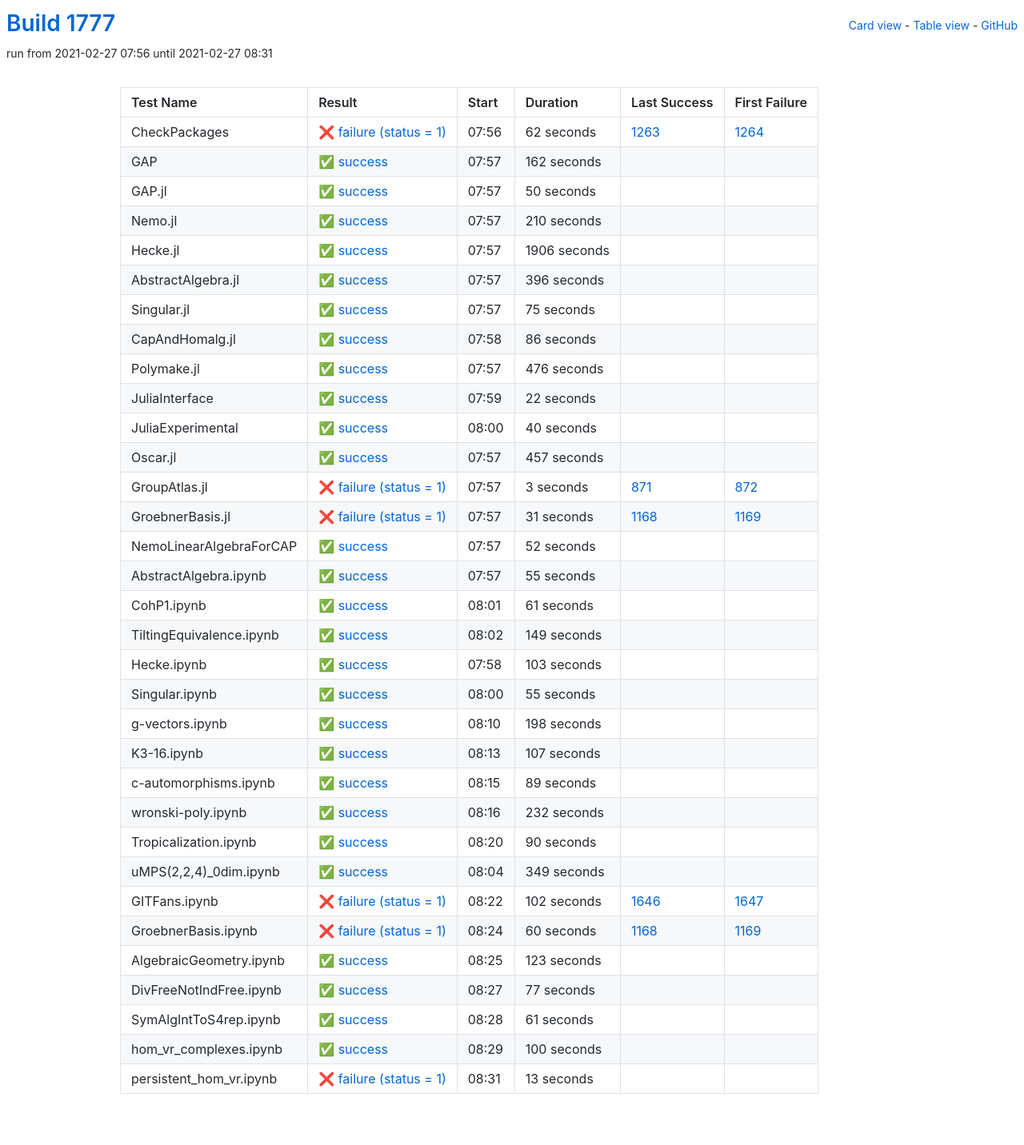
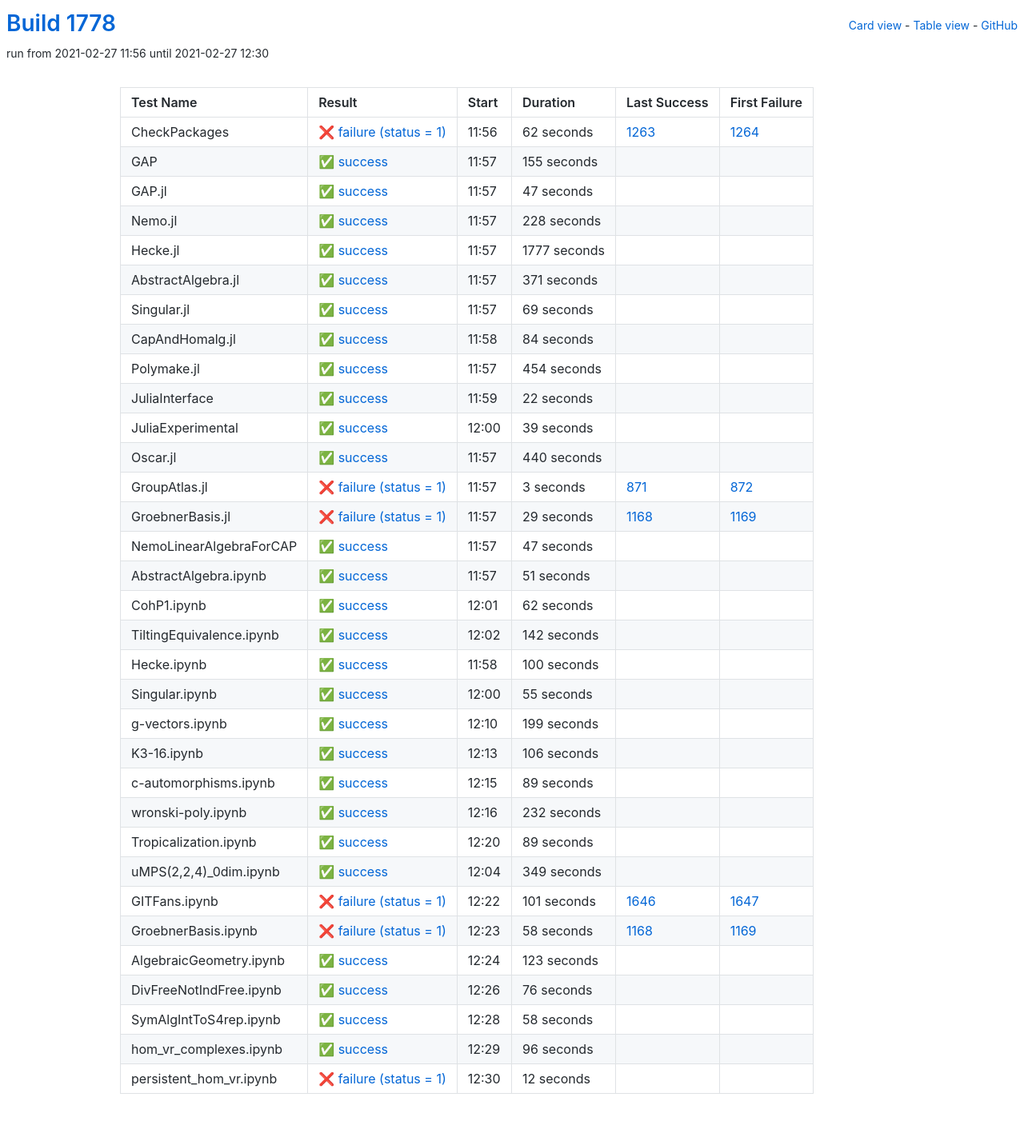
Before and after one commit to oscar-system/oscar-ci-status-stable, a Jekyll site: the page built from table.html, in a window 1280 px wide. Shown: the whole page at 80% size. Built offline with Jekyll 4.4.1, drawn with Linux system fonts in a browser that asks for light colours.

Commit message:
Build #1778

```diff
--- a/_data/ci.yml
+++ b/_data/ci.yml
@@ -1,6 +1,6 @@
 ---
-build: 1777
-build_url: https://oscarci.mathematik.uni-kl.de/job/oscar-stable/1777/
+build: 1778
+build_url: https://oscarci.mathematik.uni-kl.de/job/oscar-stable/1778/
 job: oscar-stable
 organization: oscar-system
 repo: oscar-ci-status-stable
@@ -8,8 +8,8 @@ repourl: https://github.com/oscar-system/oscar-ci-status-stable
 tests:
 - name: CheckPackages
   id: checkpackages
-  log: https://oscarci.mathematik.uni-kl.de/job/oscar-stable/1777/artifact/logs/build-1777/CheckPackages.log
-  start: 2021-02-27 07:56
+  log: https://oscarci.mathematik.uni-kl.de/job/oscar-stable/1778/artifact/logs/build-1778/CheckPackages.log
+  start: 2021-02-27 11:56
   success: false
   exitcode: 1
   status: failure
@@ -20,104 +20,104 @@ tests:
   first_failure_url: https://oscarci.mathematik.uni-kl.de/job/oscar-stable/1264/
 - name: GAP
   id: gap
-  log: https://oscarci.mathematik.uni-kl.de/job/oscar-stable/1777/artifact/logs/build-1777/GAP.log
-  start: 2021-02-27 07:57
+  log: https://oscarci.mathematik.uni-kl.de/job/oscar-stable/1778/artifact/logs/build-1778/GAP.log
+  start: 2021-02-27 11:57
   success: true
   exitcode: 0
   status: success
-  duration: 162
+  duration: 155
   last_success: false
   last_success_url:
   first_failure: false
   first_failure_url:
 - name: GAP.jl
   id: gap-jl
-  log: https://oscarci.mathematik.uni-kl.de/job/oscar-stable/1777/artifact/logs/build-1777/GAP.jl.log
-  start: 2021-02-27 07:57
+  log: https://oscarci.mathematik.uni-kl.de/job/oscar-stable/1778/artifact/logs/build-1778/GAP.jl.log
+  start: 2021-02-27 11:57
   success: true
   exitcode: 0
   status: success
-  duration: 50
+  duration: 47
   last_success: false
   last_success_url:
   first_failure: false
   first_failure_url:
 - name: Nemo.jl
   id: nemo-jl
-  log: https://oscarci.mathematik.uni-kl.de/job/oscar-stable/1777/artifact/logs/build-1777/Nemo.jl.log
-  start: 2021-02-27 07:57
+  log: https://oscarci.mathematik.uni-kl.de/job/oscar-stable/1778/artifact/logs/build-1778/Nemo.jl.log
+  start: 2021-02-27 11:57
   success: true
   exitcode: 0
   status: success
-  duration: 210
+  duration: 228
   last_success: false
   last_success_url:
   first_failure: false
   first_failure_url:
 - name: Hecke.jl
   id: hecke-jl
-  log: https://oscarci.mathematik.uni-kl.de/job/oscar-stable/1777/artifact/logs/build-1777/Hecke.jl.log
-  start: 2021-02-27 07:57
+  log: https://oscarci.mathematik.uni-kl.de/job/oscar-stable/1778/artifact/logs/build-1778/Hecke.jl.log
+  start: 2021-02-27 11:57
   success: true
   exitcode: 0
   status: success
-  duration: 1906
+  duration: 1777
   last_success: false
   last_success_url:
   first_failure: false
   first_failure_url:
 - name: AbstractAlgebra.jl
   id: abstractalgebra-jl
-  log: https://oscarci.mathematik.uni-kl.de/job/oscar-stable/1777/artifact/logs/build-1777/AbstractAlgebra.jl.log
-  start: 2021-02-27 07:57
+  log: https://oscarci.mathematik.uni-kl.de/job/oscar-stable/1778/artifact/logs/build-1778/AbstractAlgebra.jl.log
+  start: 2021-02-27 11:57
   success: true
   exitcode: 0
   status: success
-  duration: 396
+  duration: 371
   last_success: false
   last_success_url:
   first_failure: false
   first_failure_url:
 - name: Singular.jl
   id: singular-jl
-  log: https://oscarci.mathematik.uni-kl.de/job/oscar-stable/1777/artifact/logs/build-1777/Singular.jl.log
-  start: 2021-02-27 07:57
+  log: https://oscarci.mathematik.uni-kl.de/job/oscar-stable/1778/artifact/logs/build-1778/Singular.jl.log
+  start: 2021-02-27 11:57
   success: true
   exitcode: 0
   status: success
-  duration: 75
+  duration: 69
   last_success: false
   last_success_url:
   first_failure: false
   first_failure_url:
 - name: CapAndHomalg.jl
   id: capandhomalg-jl
-  log: https://oscarci.mathematik.uni-kl.de/job/oscar-stable/1777/artifact/logs/build-1777/CapAndHomalg.jl.log
-  start: 2021-02-27 07:58
+  log: https://oscarci.mathematik.uni-kl.de/job/oscar-stable/1778/artifact/logs/build-1778/CapAndHomalg.jl.log
+  start: 2021-02-27 11:58
   success: true
   exitcode: 0
   status: success
-  duration: 86
+  duration: 84
   last_success: false
   last_success_url:
   first_failure: false
   first_failure_url:
 - name: Polymake.jl
   id: polymake-jl
-  log: https://oscarci.mathematik.uni-kl.de/job/oscar-stable/1777/artifact/logs/build-1777/Polymake.jl.log
-  start: 2021-02-27 07:57
+  log: https://oscarci.mathematik.uni-kl.de/job/oscar-stable/1778/artifact/logs/build-1778/Polymake.jl.log
+  start: 2021-02-27 11:57
   success: true
   exitcode: 0
   status: success
-  duration: 476
+  duration: 454
   last_success: false
   last_success_url:
   first_failure: false
   first_failure_url:
 - name: JuliaInterface
   id: juliainterface
-  log: https://oscarci.mathematik.uni-kl.de/job/oscar-stable/1777/artifact/logs/build-1777/JuliaInterface.log
-  start: 2021-02-27 07:59
+  log: https://oscarci.mathematik.uni-kl.de/job/oscar-stable/1778/artifact/logs/build-1778/JuliaInterface.log
+  start: 2021-02-27 11:59
   success: true
   exitcode: 0
   status: success
@@ -128,32 +128,32 @@ tests:
   first_failure_url:
 - name: JuliaExperimental
   id: juliaexperimental
-  log: https://oscarci.mathematik.uni-kl.de/job/oscar-stable/1777/artifact/logs/build-1777/JuliaExperimental.log
-  start: 2021-02-27 08:00
+  log: https://oscarci.mathematik.uni-kl.de/job/oscar-stable/1778/artifact/logs/build-1778/JuliaExperimental.log
+  start: 2021-02-27 12:00
   success: true
   exitcode: 0
   status: success
-  duration: 40
+  duration: 39
   last_success: false
   last_success_url:
   first_failure: false
   first_failure_url:
 - name: Oscar.jl
   id: oscar-jl
-  log: https://oscarci.mathematik.uni-kl.de/job/oscar-stable/1777/artifact/logs/build-1777/Oscar.jl.log
-  start: 2021-02-27 07:57
+  log: https://oscarci.mathematik.uni-kl.de/job/oscar-stable/1778/artifact/logs/build-1778/Oscar.jl.log
+  start: 2021-02-27 11:57
   success: true
   exitcode: 0
   status: success
-  duration: 457
+  duration: 440
   last_success: false
   last_success_url:
   first_failure: false
   first_failure_url:
 - name: GroupAtlas.jl
   id: groupatlas-jl
-  log: https://oscarci.mathematik.uni-kl.de/job/oscar-stable/1777/artifact/logs/build-1777/GroupAtlas.jl.log
-  start: 2021-02-27 07:57
+  log: https://oscarci.mathematik.uni-kl.de/job/oscar-stable/1778/artifact/logs/build-1778/GroupAtlas.jl.log
+  start: 2021-02-27 11:57
   success: false
   exitcode: 1
   status: failure
@@ -164,80 +164,80 @@ tests:
   first_failure_url: https://oscarci.mathematik.uni-kl.de/job/oscar-stable/872/
 - name: GroebnerBasis.jl
   id: groebnerbasis-jl
-  log: https://oscarci.mathematik.uni-kl.de/job/oscar-stable/1777/artifact/logs/build-1777/GroebnerBasis.jl.log
-  start: 2021-02-27 07:57
+  log: https://oscarci.mathematik.uni-kl.de/job/oscar-stable/1778/artifact/logs/build-1778/GroebnerBasis.jl.log
+  start: 2021-02-27 11:57
   success: false
   exitcode: 1
   status: failure
-  duration: 31
+  duration: 29
   last_success: 1168
   last_success_url: https://oscarci.mathematik.uni-kl.de/job/oscar-stable/1168/
   first_failure: 1169
   first_failure_url: https://oscarci.mathematik.uni-kl.de/job/oscar-stable/1169/
 - name: NemoLinearAlgebraForCAP
   id: nemolinearalgebraforcap
-  log: https://oscarci.mathematik.uni-kl.de/job/oscar-stable/1777/artifact/logs/build-1777/NemoLinearAlgebraForCAP.log
-  start: 2021-02-27 07:57
+  log: https://oscarci.mathematik.uni-kl.de/job/oscar-stable/1778/artifact/logs/build-1778/NemoLinearAlgebraForCAP.log
+  start: 2021-02-27 11:57
   success: true
   exitcode: 0
   status: success
-  duration: 52
+  duration: 47
   last_success: false
   last_success_url:
   first_failure: false
   first_failure_url:
 - name: AbstractAlgebra.ipynb
   id: abstractalgebra-ipynb
-  log: https://oscarci.mathematik.uni-kl.de/job/oscar-stable/1777/artifact/logs/build-1777/AbstractAlgebra.ipynb.log
-  start: 2021-02-27 07:57
+  log: https://oscarci.mathematik.uni-kl.de/job/oscar-stable/1778/artifact/logs/build-1778/AbstractAlgebra.ipynb.log
+  start: 2021-02-27 11:57
   success: true
   exitcode: 0
   status: success
-  duration: 55
+  duration: 51
   last_success: false
   last_success_url:
   first_failure: false
   first_failure_url:
 - name: CohP1.ipynb
   id: cohp1-ipynb
-  log: https://oscarci.mathematik.uni-kl.de/job/oscar-stable/1777/artifact/logs/build-1777/CohP1.ipynb.log
-  start: 2021-02-27 08:01
+  log: https://oscarci.mathematik.uni-kl.de/job/oscar-stable/1778/artifact/logs/build-1778/CohP1.ipynb.log
+  start: 2021-02-27 12:01
   success: true
   exitcode: 0
   status: success
-  duration: 61
+  duration: 62
   last_success: false
   last_success_url:
   first_failure: false
   first_failure_url:
 - name: TiltingEquivalence.ipynb
   id: tiltingequivalence-ipynb
-  log: https://oscarci.mathematik.uni-kl.de/job/oscar-stable/1777/artifact/logs/build-1777/TiltingEquivalence.ipynb.log
-  start: 2021-02-27 08:02
+  log: https://oscarci.mathematik.uni-kl.de/job/oscar-stable/1778/artifact/logs/build-1778/TiltingEquivalence.ipynb.log
+  start: 2021-02-27 12:02
   success: true
   exitcode: 0
   status: success
-  duration: 149
+  duration: 142
   last_success: false
   last_success_url:
   first_failure: false
   first_failure_url:
 - name: Hecke.ipynb
   id: hecke-ipynb
-  log: https://oscarci.mathematik.uni-kl.de/job/oscar-stable/1777/artifact/logs/build-1777/Hecke.ipynb.log
-  start: 2021-02-27 07:58
+  log: https://oscarci.mathematik.uni-kl.de/job/oscar-stable/1778/artifact/logs/build-1778/Hecke.ipynb.log
+  start: 2021-02-27 11:58
   success: true
   exitcode: 0
   status: success
-  duration: 103
+  duration: 100
   last_success: false
   last_success_url:
   first_failure: false
   first_failure_url:
 - name: Singular.ipynb
   id: singular-ipynb
-  log: https://oscarci.mathematik.uni-kl.de/job/oscar-stable/1777/artifact/logs/build-1777/Singular.ipynb.log
-  start: 2021-02-27 08:00
+  log: https://oscarci.mathematik.uni-kl.de/job/oscar-stable/1778/artifact/logs/build-1778/Singular.ipynb.log
+  start: 2021-02-27 12:00
   success: true
   exitcode: 0
   status: success
@@ -248,32 +248,32 @@ tests:
   first_failure_url:
 - name: g-vectors.ipynb
   id: g-vectors-ipynb
-  log: https://oscarci.mathematik.uni-kl.de/job/oscar-stable/1777/artifact/logs/build-1777/g-vectors.ipynb.log
-  start: 2021-02-27 08:10
+  log: https://oscarci.mathematik.uni-kl.de/job/oscar-stable/1778/artifact/logs/build-1778/g-vectors.ipynb.log
+  start: 2021-02-27 12:10
   success: true
   exitcode: 0
   status: success
-  duration: 198
+  duration: 199
   last_success: false
   last_success_url:
   first_failure: false
   first_failure_url:
 - name: K3-16.ipynb
   id: k3-16-ipynb
-  log: https://oscarci.mathematik.uni-kl.de/job/oscar-stable/1777/artifact/logs/build-1777/K3-16.ipynb.log
-  start: 2021-02-27 08:13
+  log: https://oscarci.mathematik.uni-kl.de/job/oscar-stable/1778/artifact/logs/build-1778/K3-16.ipynb.log
+  start: 2021-02-27 12:13
   success: true
   exitcode: 0
   status: success
-  duration: 107
+  duration: 106
   last_success: false
   last_success_url:
   first_failure: false
   first_failure_url:
 - name: c-automorphisms.ipynb
   id: c-automorphisms-ipynb
-  log: https://oscarci.mathematik.uni-kl.de/job/oscar-stable/1777/artifact/logs/build-1777/c-automorphisms.ipynb.log
-  start: 2021-02-27 08:15
+  log: https://oscarci.mathematik.uni-kl.de/job/oscar-stable/1778/artifact/logs/build-1778/c-automorphisms.ipynb.log
+  start: 2021-02-27 12:15
   success: true
   exitcode: 0
   status: success
@@ -284,8 +284,8 @@ tests:
   first_failure_url:
 - name: wronski-poly.ipynb
   id: wronski-poly-ipynb
-  log: https://oscarci.mathematik.uni-kl.de/job/oscar-stable/1777/artifact/logs/build-1777/wronski-poly.ipynb.log
-  start: 2021-02-27 08:16
+  log: https://oscarci.mathematik.uni-kl.de/job/oscar-stable/1778/artifact/logs/build-1778/wronski-poly.ipynb.log
+  start: 2021-02-27 12:16
   success: true
   exitcode: 0
   status: success
@@ -296,20 +296,20 @@ tests:
   first_failure_url:
 - name: Tropicalization.ipynb
   id: tropicalization-ipynb
-  log: https://oscarci.mathematik.uni-kl.de/job/oscar-stable/1777/artifact/logs/build-1777/Tropicalization.ipynb.log
-  start: 2021-02-27 08:20
+  log: https://oscarci.mathematik.uni-kl.de/job/oscar-stable/1778/artifact/logs/build-1778/Tropicalization.ipynb.log
+  start: 2021-02-27 12:20
   success: true
   exitcode: 0
   status: success
-  duration: 90
+  duration: 89
   last_success: false
   last_success_url:
   first_failure: false
   first_failure_url:
 - name: uMPS(2,2,4)_0dim.ipynb
   id: umps-2-2-4-0dim-ipynb
-  log: https://oscarci.mathematik.uni-kl.de/job/oscar-stable/1777/artifact/logs/build-1777/uMPS-2-2-4-_0dim.ipynb.log
-  start: 2021-02-27 08:04
+  log: https://oscarci.mathematik.uni-kl.de/job/oscar-stable/1778/artifact/logs/build-1778/uMPS-2-2-4-_0dim.ipynb.log
+  start: 2021-02-27 12:04
   success: true
   exitcode: 0
   status: success
@@ -320,32 +320,32 @@ tests:
   first_failure_url:
 - name: GITFans.ipynb
   id: gitfans-ipynb
-  log: https://oscarci.mathematik.uni-kl.de/job/oscar-stable/1777/artifact/logs/build-1777/GITFans.ipynb.log
-  start: 2021-02-27 08:22
+  log: https://oscarci.mathematik.uni-kl.de/job/oscar-stable/1778/artifact/logs/build-1778/GITFans.ipynb.log
+  start: 2021-02-27 12:22
   success: false
   exitcode: 1
   status: failure
-  duration: 102
+  duration: 101
   last_success: 1646
   last_success_url: https://oscarci.mathematik.uni-kl.de/job/oscar-stable/1646/
   first_failure: 1647
   first_failure_url: https://oscarci.mathematik.uni-kl.de/job/oscar-stable/1647/
 - name: GroebnerBasis.ipynb
   id: groebnerbasis-ipynb
-  log: https://oscarci.mathematik.uni-kl.de/job/oscar-stable/1777/artifact/logs/build-1777/GroebnerBasis.ipynb.log
-  start: 2021-02-27 08:24
+  log: https://oscarci.mathematik.uni-kl.de/job/oscar-stable/1778/artifact/logs/build-1778/GroebnerBasis.ipynb.log
+  start: 2021-02-27 12:23
   success: false
   exitcode: 1
   status: failure
-  duration: 60
+  duration: 58
   last_success: 1168
   last_success_url: https://oscarci.mathematik.uni-kl.de/job/oscar-stable/1168/
   first_failure: 1169
   first_failure_url: https://oscarci.mathematik.uni-kl.de/job/oscar-stable/1169/
 - name: AlgebraicGeometry.ipynb
   id: algebraicgeometry-ipynb
-  log: https://oscarci.mathematik.uni-kl.de/job/oscar-stable/1777/artifact/logs/build-1777/AlgebraicGeometry.ipynb.log
-  start: 2021-02-27 08:25
+  log: https://oscarci.mathematik.uni-kl.de/job/oscar-stable/1778/artifact/logs/build-1778/AlgebraicGeometry.ipynb.log
+  start: 2021-02-27 12:24
   success: true
   exitcode: 0
   status: success
@@ -356,48 +356,48 @@ tests:
   first_failure_url:
 - name: DivFreeNotIndFree.ipynb
   id: divfreenotindfree-ipynb
-  log: https://oscarci.mathematik.uni-kl.de/job/oscar-stable/1777/artifact/logs/build-1777/DivFreeNotIndFree.ipynb.log
-  start: 2021-02-27 08:27
+  log: https://oscarci.mathematik.uni-kl.de/job/oscar-stable/1778/artifact/logs/build-1778/DivFreeNotIndFree.ipynb.log
+  start: 2021-02-27 12:26
   success: true
   exitcode: 0
   status: success
-  duration: 77
+  duration: 76
   last_success: false
   last_success_url:
   first_failure: false
   first_failure_url:
 - name: SymAlgIntToS4rep.ipynb
   id: symalginttos4rep-ipynb
-  log: https://oscarci.mathematik.uni-kl.de/job/oscar-stable/1777/artifact/logs/build-1777/SymAlgIntToS4rep.ipynb.log
-  start: 2021-02-27 08:28
+  log: https://oscarci.mathematik.uni-kl.de/job/oscar-stable/1778/artifact/logs/build-1778/SymAlgIntToS4rep.ipynb.log
+  start: 2021-02-27 12:28
   success: true
   exitcode: 0
   status: success
-  duration: 61
+  duration: 58
   last_success: false
   last_success_url:
   first_failure: false
   first_failure_url:
 - name: hom_vr_complexes.ipynb
   id: hom-vr-complexes-ipynb
-  log: https://oscarci.mathematik.uni-kl.de/job/oscar-stable/1777/artifact/logs/build-1777/hom_vr_complexes.ipynb.log
-  start: 2021-02-27 08:29
+  log: https://oscarci.mathematik.uni-kl.de/job/oscar-stable/1778/artifact/logs/build-1778/hom_vr_complexes.ipynb.log
+  start: 2021-02-27 12:29
   success: true
   exitcode: 0
   status: success
-  duration: 100
+  duration: 96
   last_success: false
   last_success_url:
   first_failure: false
   first_failure_url:
 - name: persistent_hom_vr.ipynb
   id: persistent-hom-vr-ipynb
-  log: https://oscarci.mathematik.uni-kl.de/job/oscar-stable/1777/artifact/logs/build-1777/persistent_hom_vr.ipynb.log
-  start: 2021-02-27 08:31
+  log: https://oscarci.mathematik.uni-kl.de/job/oscar-stable/1778/artifact/logs/build-1778/persistent_hom_vr.ipynb.log
+  start: 2021-02-27 12:30
   success: false
   exitcode: 1
   status: failure
-  duration: 13
+  duration: 12
   last_success: false
   last_success_url:
   first_failure: false
```
Also changed, not shown: README.md.
